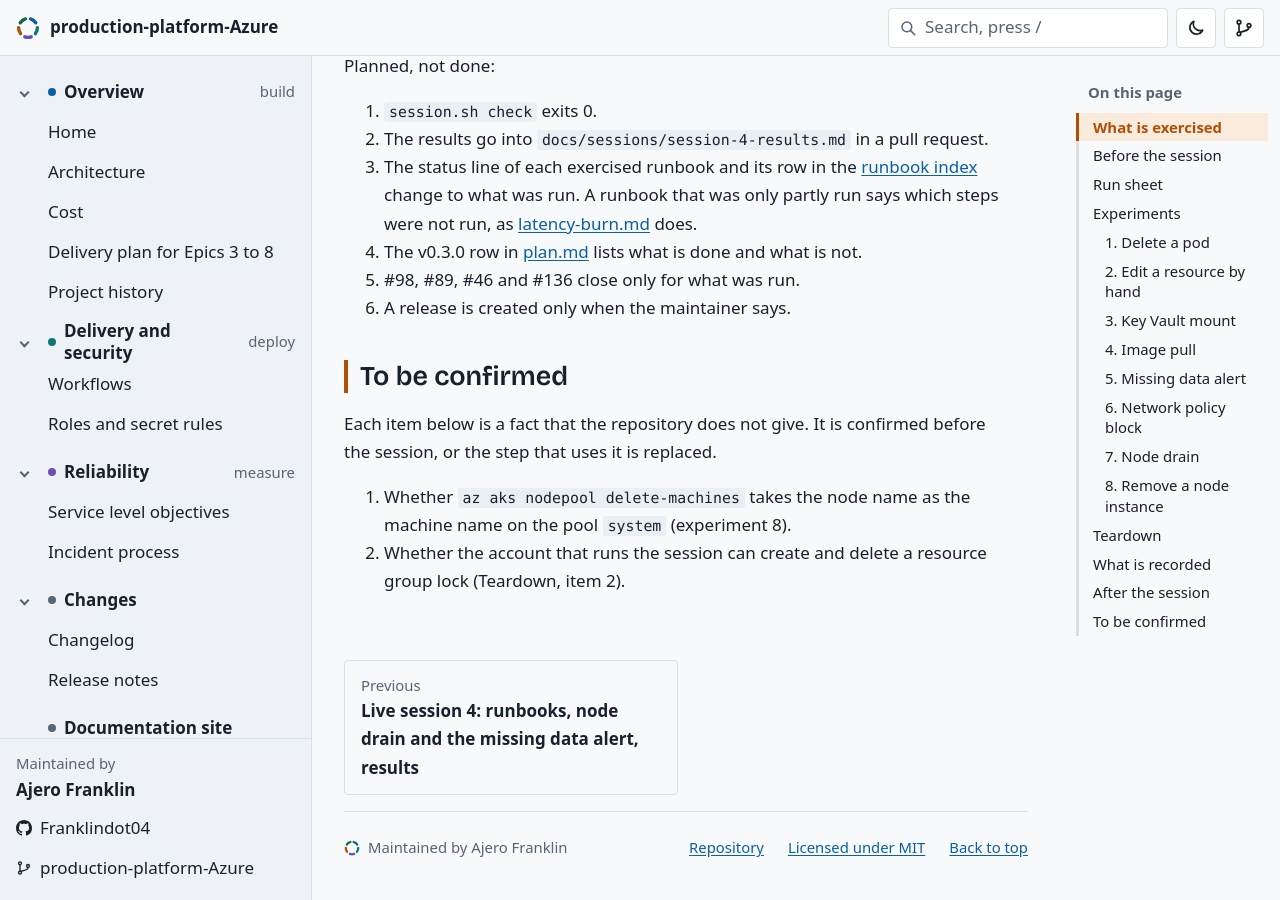
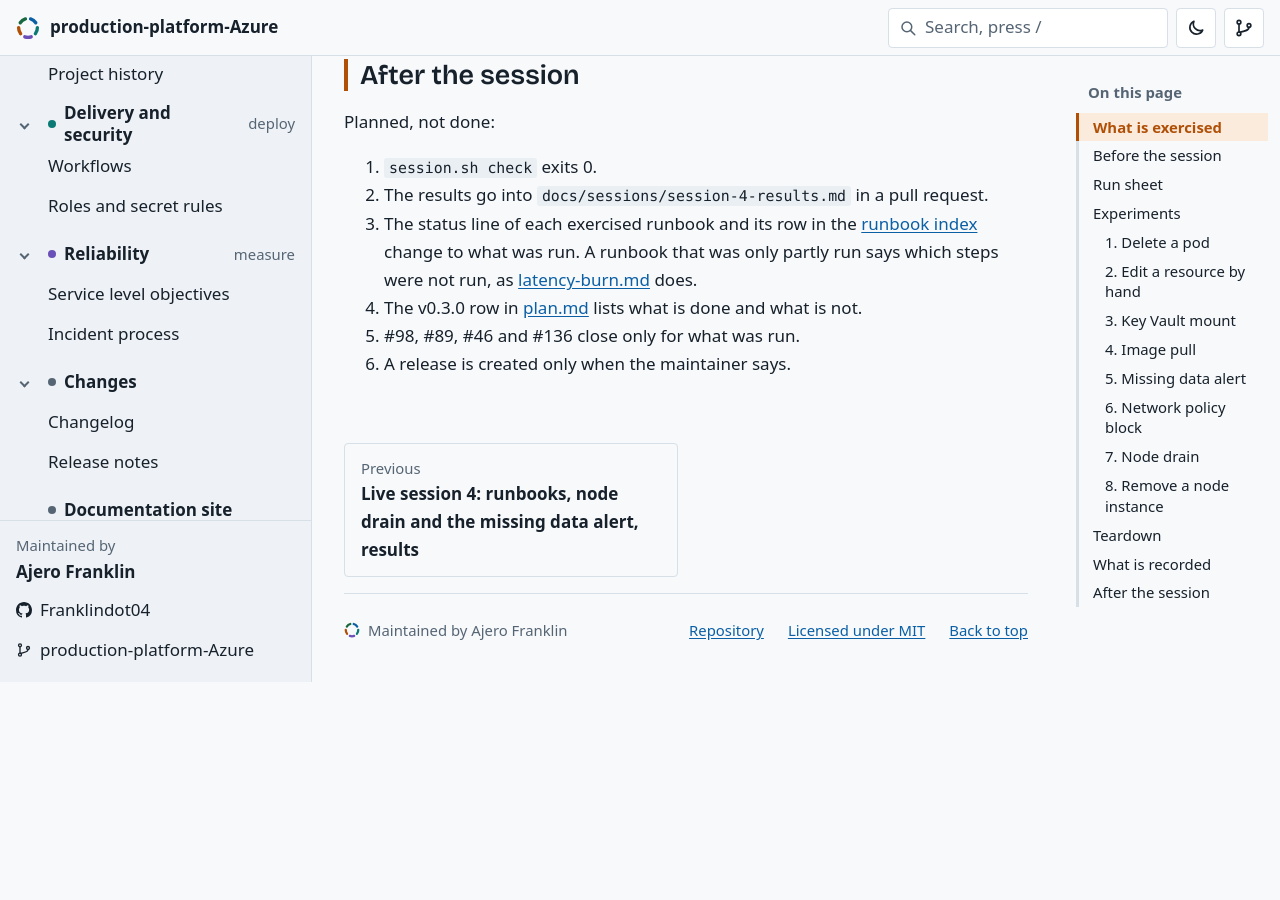
Before and after one commit to Franklindot04/production-platform-Azure, a Jekyll site: the page built from docs/sessions/session-4.md, in a window 1280 px wide and 900 px high, scrolled down 10878 px. Built offline with Jekyll 4.4.1, drawn with Linux system fonts in a browser that asks for light colours; some web fonts are replaced; our own code applies the rules of GitHub Pages for plain Markdown files; comment, search, counter and statistics services are not loaded; after the commit the page ends 11560 px from its top, so only the background shows below that; some of the changed text lies outside the part shown.

Commit message:
update the v0.3.0 row and the session 4 plan page (#149)

```diff
--- a/docs/sessions/session-4.md
+++ b/docs/sessions/session-4.md
@@ -28,7 +28,7 @@ The node instance removal (experiment 8) and the destroy repeat (#89) have no ru
 ## Before the session
 
 1. This plan is merged and `main` is clean.
-2. `./infrastructure/session.sh check` exits 0 and vCPU use is 0 of 4 ([session-leftovers.md](../runbooks/session-leftovers.md) explains the output).
+2. `./infrastructure/session.sh check` exits 0. The output lists the session layer groups, compute, public IP addresses, load balancers, managed disks and unexpected resource groups as none ([session-leftovers.md](../runbooks/session-leftovers.md) explains the output).
 3. The persistent layer is applied: the rule group `pp-dev-slo-alerts`, the action group and the Key Vault exist. The alert email address is set in `TF_VAR_alert_email` for any persistent apply, and it is not written to a file (`infrastructure/README.md`).
 4. The authorized range is in `TF_VAR_api_authorized_ip_ranges` and the admin group is in `TF_VAR_cluster_admin_group_object_id`. Both are set at run time.
 5. The secret `sample-service-secret` is set in the vault, so the pods can mount it ([key-vault-mount-fails.md](../runbooks/key-vault-mount-fails.md), Fix step 1).
@@ -182,10 +182,3 @@ Planned, not done:
 4. The v0.3.0 row in [plan.md](../plan.md) lists what is done and what is not.
 5. #98, #89, #46 and #136 close only for what was run.
 6. A release is created only when the maintainer says.
-
-## To be confirmed
-
-Each item below is a fact that the repository does not give. It is confirmed before the session, or the step that uses it is replaced.
-
-1. Whether `az aks nodepool delete-machines` takes the node name as the machine name on the pool `system` (experiment 8).
-2. Whether the account that runs the session can create and delete a resource group lock (Teardown, item 2).
```
Also changed, not shown: docs/plan.md (+1 -1 lines).
